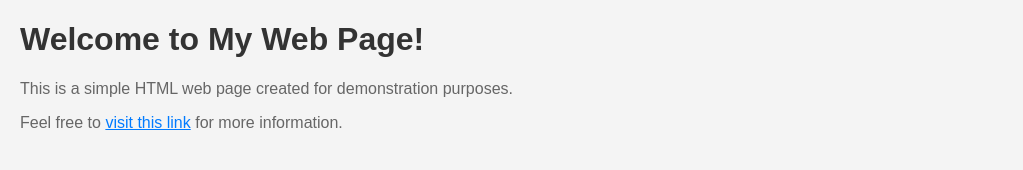
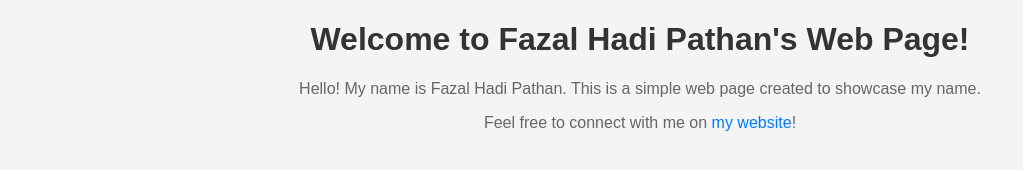
Before and after one commit to samutech4/new-codingbot, a plain HTML site: page index.html in a window 1280 px wide. Shown: the whole page, without its empty margins (0-1023 px from the left). Drawn offline with Linux system fonts and the light colour scheme.

Commit message:
Update index.html

```diff
--- a/index.html
+++ b/index.html
@@ -3,12 +3,13 @@
 <head>
     <meta charset="UTF-8">
     <meta name="viewport" content="width=device-width, initial-scale=1.0">
-    <title>My Simple Web Page</title>
+    <title>Fazal Hadi Pathan's Web Page</title>
     <style>
         body {
             font-family: Arial, sans-serif;
             margin: 20px;
             background-color: #f4f4f4;
+            text-align: center;
         }
         h1 {
             color: #333;
@@ -18,12 +19,16 @@
         }
         a {
             color: #007BFF;
+            text-decoration: none;
+        }
+        a:hover {
+            text-decoration: underline;
         }
     </style>
 </head>
 <body>
-    <h1>Welcome to My Web Page!</h1>
-    <p>This is a simple HTML web page created for demonstration purposes.</p>
-    <p>Feel free to <a href="https://www.example.com" target="_blank">visit this link</a> for more information.</p>
+    <h1>Welcome to Fazal Hadi Pathan's Web Page!</h1>
+    <p>Hello! My name is Fazal Hadi Pathan. This is a simple web page created to showcase my name.</p>
+    <p>Feel free to connect with me on <a href="https://www.example.com" target="_blank">my website</a>!</p>
 </body>
 </html>
```
